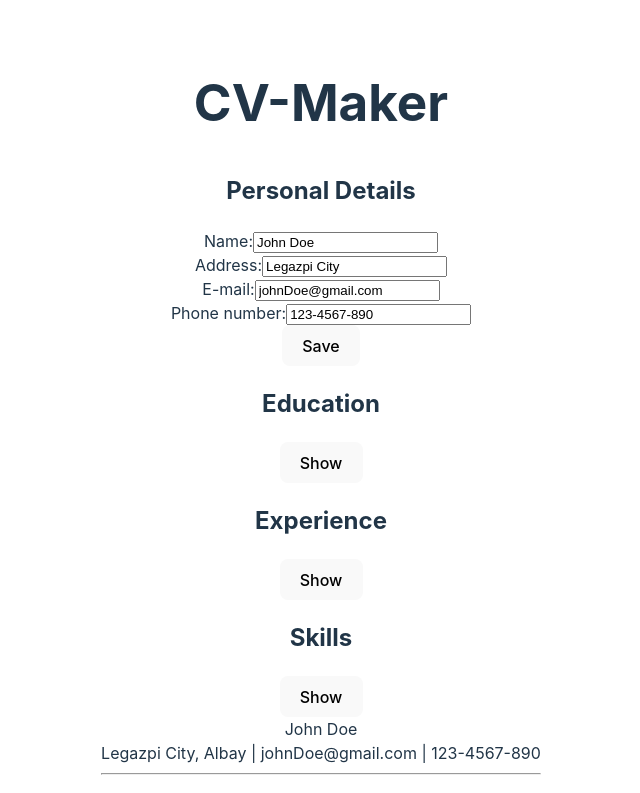
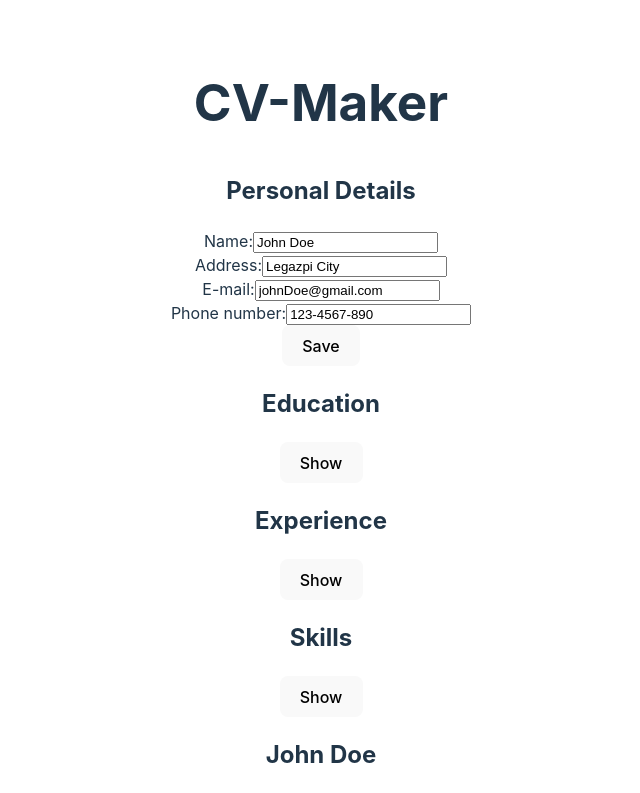
Before and after one commit to Toph765/cv-application, a React (Vite) app: page / in a window 1280 px wide. Shown: the top 793 px of the page, without its empty margins (319-959 px from the left). Built offline with nearby package versions, Linux system fonts and the light colour scheme.

Commit message:
*: change tag

```diff
--- a/src/components/ShowGenInfo.jsx
+++ b/src/components/ShowGenInfo.jsx
@@ -2,7 +2,7 @@ function ShowGenInfo({obj}) {
     return (
         <>
             <div>
-                {obj && (<div>{obj.name}</div>)}
+                {obj && (<h2>{obj.name}</h2>)}
                 <div>
                     {obj && (<span>{obj.address} |</span>)}
                     {obj && (<span> {obj.email} |</span>)}
```
